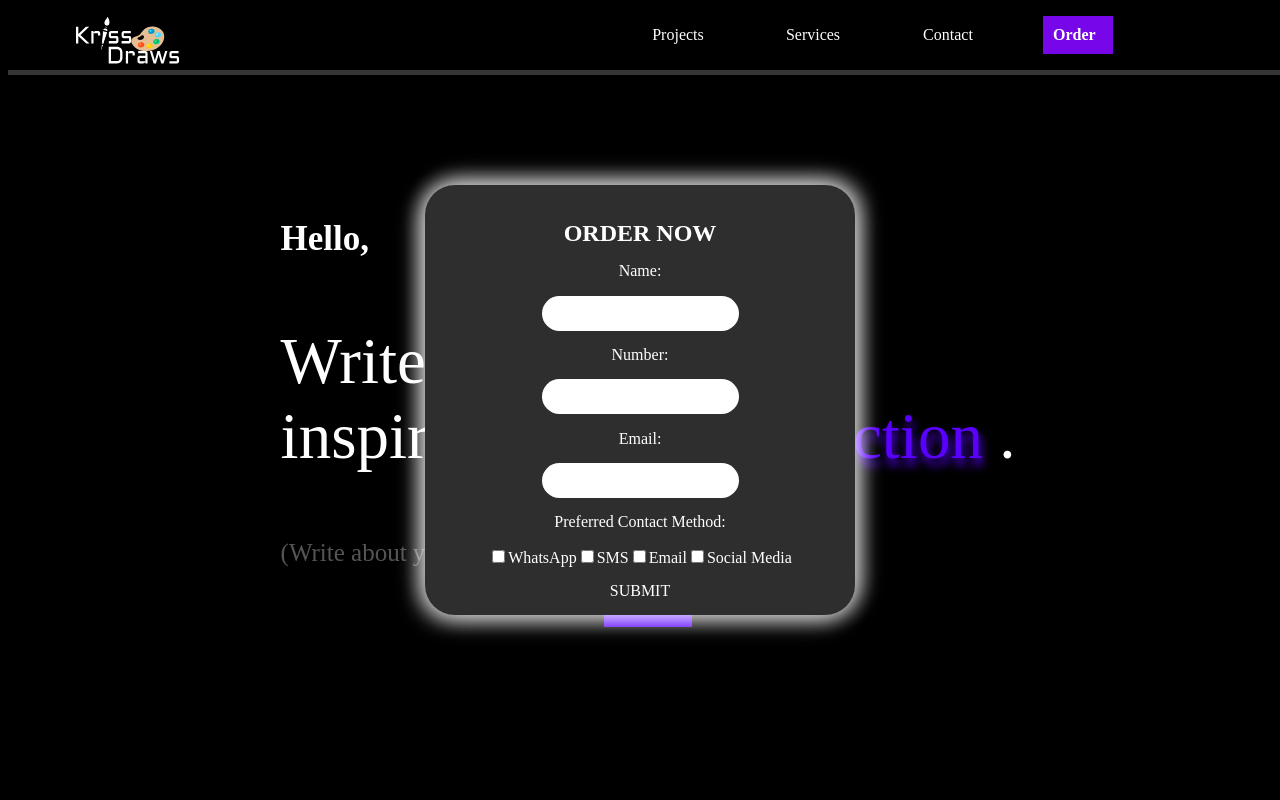
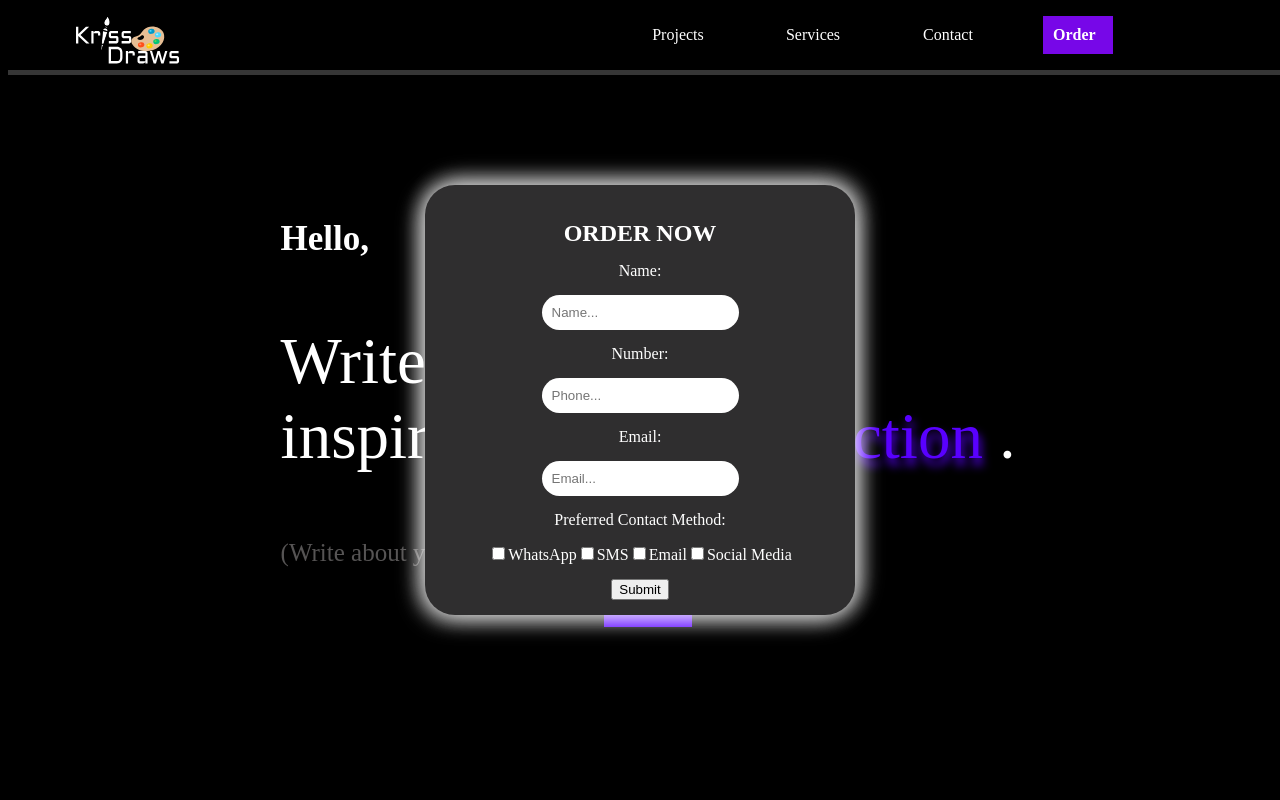
Before and after one commit to AaronGulman/ArtLandingPage, a React (Vite) app in the folder client/: page / in a window 1280 px wide. Both pictures are taken after a click on the button "Order Now". Shown: the top 800 px of the page. Built offline with nearby package versions, Linux system fonts and the light colour scheme.

Commit message:
Changed event handlers from `onClick` to `onChange` for form inputs;
Update validation to include checks for all fields and `preference` array.

```diff
--- a/client/src/components/Order/Order.jsx
+++ b/client/src/components/Order/Order.jsx
@@ -4,27 +4,34 @@ import style from "./Order.module.css";
 
 const Order = () => {
   const [name, setName] = useState("");
+  const [order, setOrder] = useState("");
   const [email, setEmail] = useState("");
   const [number, setNumber] = useState("");
   const [preference, setPreference] = useState([]);
 
-
   const handleOrder = () => {
-    if (!name || !email || !telephone) {
-      alert("`All fields are required`");
+    if (
+      !name ||
+      !email ||
+      !order ||
+      !number ||
+      !preference
+      ) {
+      alert("All fields are required");
       return;
     }
 
     const data = {
       name,
+      order,
       email,
       number,
       preference,
     };
 
     axios
-      .post("http:://localhost:5050/orders", data)
-      .then((res) => console.log("Success!\n"), res.data)
+      .post("http://localhost:5050/orders", data)
+      .then((res) => console.log("Success!\n", res.data))
       .catch((err) => console.error(err));
   };
 
@@ -34,7 +41,7 @@ const Order = () => {
       if(checked){
         return [...prevPreference, value];
       }else{
-        return prevPreference.filter(item => item != value)
+        return prevPreference.filter(item => item !== value)
       }
     });
   };
@@ -46,23 +53,27 @@ const Order = () => {
       <label>Name:</label>
       <input
         type="text"
-        value={name}
-        onClick={(e) => setName(e.target.value)}
+          placeholder="Name..."
+          value={name}
+          onChange={(e) => setName(e.target.value)}
       />
       <label>Number:</label>
       <input
         type="tel"
+        placeholder="Phone..."
         value={number}
-        onClick={(e) => setNumber(e.target.value)}
+        onChange={(e) => setNumber(e.target.value)}
       />
 
       <label>Email:</label>
 
       <input
         type="email"
+        placeholder="Email..."
         value={email}
-        onClick={(e) => setEmail(e.target.value)}
+        onChange={(e) => setEmail(e.target.value)}
       />
+
       <label>Preferred Contact Method:</label>
 
       <div>
@@ -70,7 +81,7 @@ const Order = () => {
           <input
             type="checkbox"
             value="WhatsApp"
-            onClick={handleCheckboxChange}
+            onChange={handleCheckboxChange}
           />
           WhatsApp
         </label>
@@ -78,27 +89,31 @@ const Order = () => {
           <input
           type="checkbox"
           value="SMS"
-          onClick={handleCheckboxChange} />
+          onChange={handleCheckboxChange}
+          />
           SMS
         </label>
         <label>
           <input
           type="checkbox"
           value="Email"
-          onClick={handleCheckboxChange} />
+          onChange={handleCheckboxChange}
+          />
           Email
         </label>
         <label>
           <input
           type="checkbox"
           value="Social Media"
-          onClick={handleCheckboxChange} />
+          onChange={handleCheckboxChange}
+          />
           Social Media
         </label>
       </div>
-      <submit className={handleOrder} value="SUBMIT">
-        SUBMIT
-      </submit>
+      <button onClick={handleOrder}>
+        Submit
+      </button>
+
     </div>
   );
 };
```
